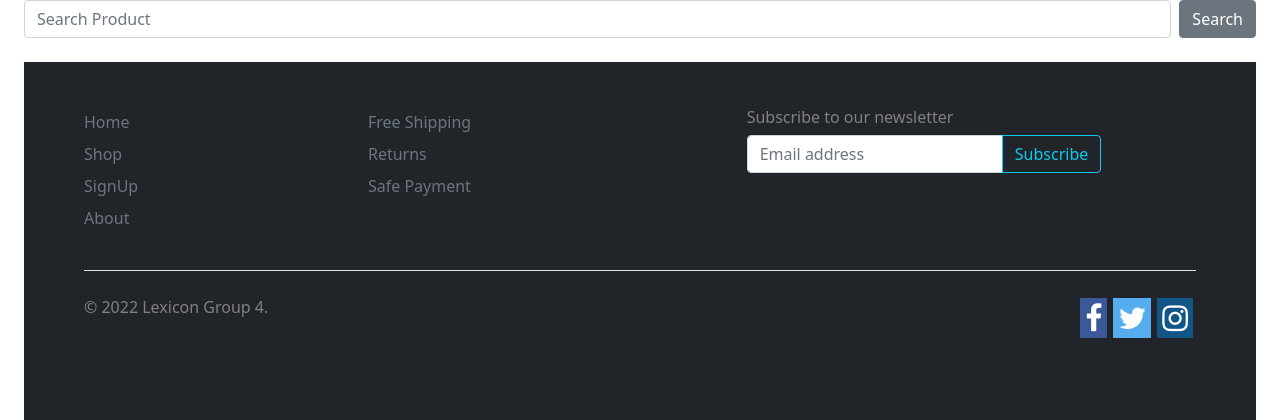
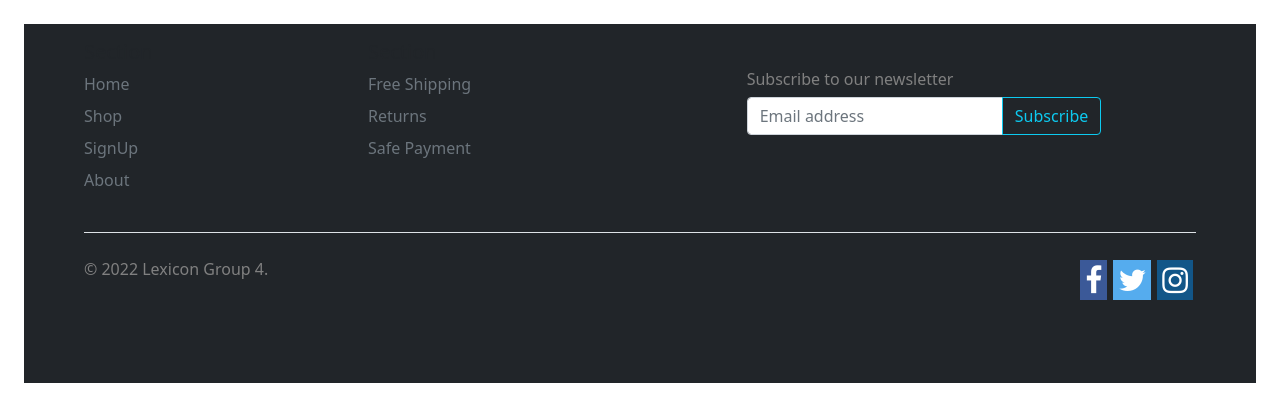
Before and after one commit to WebShopProjectGroup4/ShopStore, a Django app: page /search/ in a window 1280 px wide. Shown: the part 71-491 px from the top of the page. Run offline with Django 3.2, Linux system fonts and the light colour scheme; some libraries are stand-ins or nearby versions.

Commit message:
Added css

```diff
--- a/webshop/cart/templates/cart/detail.html
+++ b/webshop/cart/templates/cart/detail.html
@@ -5,7 +5,7 @@
 {% endblock %}
 {% block content %}
   <h1>Your shopping cart</h1>
-  <table class="cart" style="width:70%;">
+  <table class="cart" style="width:100%;">
     <thead>
       <tr>
         <th>Image</th>
@@ -23,7 +23,7 @@
             <td>
               <a href="{{ product.get_absolute_url }}">
                 <img src="{% if product.image %}{{ product.image.url }}
-                {% else %}{% static "img/no_image.png" %}{% endif %}" style="width:100px;height:100px">
+                {% else %}{% static 'img/no_image.png' %}{% endif %}" style="width:100px;height:100px">
               </a>
             </td>
             <td>{{ product.name }}</td>
--- a/webshop/shopApp/templates/search.html
+++ b/webshop/shopApp/templates/search.html
@@ -1,17 +1,15 @@
 {% extends "base.html" %}
 {% block content %}
 
-    <form class="d-flex" method="POST" action="/search/"> {% csrf_token %}
-        <input class="form-control me-2" type="search" name="search" placeholder="Search Product" aria-label="Search">
-        <button href="/search/" class="btn btn-secondary" type="submit">Search</button>
-    </form>
+
 
     {% if search %}
 
 <div class="container mt-2 mb-3">
 
     <div class="row">
-      <h4>searched For:{{search}}</h4>
+      <h4>Searched For:{{search}}</h4>
+      <hr>
         {% for product in products %}
         <div class="col-lg-4 my-4">
             <div class="card shadow align-items-center" style="width: 20rem; height: 23rem;">
```
Also changed, not shown: webshop/db.sqlite3.
